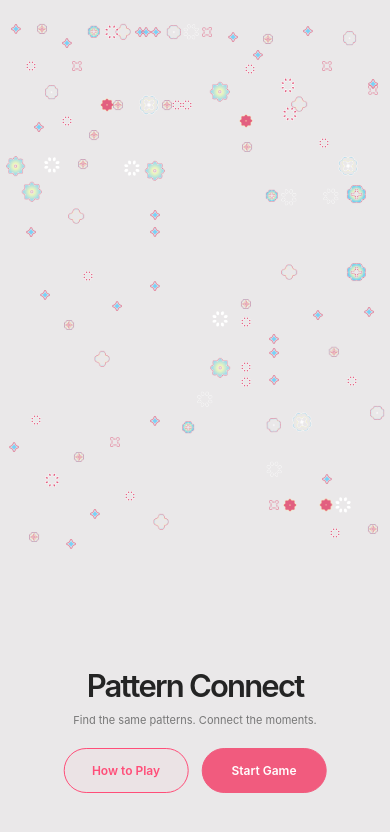
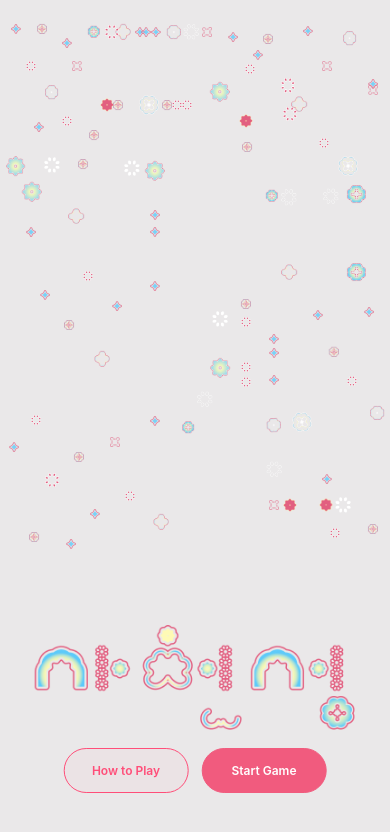
Before and after one commit to soo81zpan/VLFINAL, a plain HTML site: page index.html in a window 390 px wide. Drawn offline with Linux system fonts and the light colour scheme.

Commit message:
Update index.html

```diff
--- a/index.html
+++ b/index.html
@@ -1,13 +1,16 @@
 
-<!doctype html>
+<!DOCTYPE html>
 <html lang="ko">
 <head>
-<meta charset="utf-8">
-<meta name="viewport" content="width=device-width,initial-scale=1,viewport-fit=cover">
+<meta charset="UTF-8">
+<meta name="viewport"
+ content="width=device-width,initial-scale=1,viewport-fit=cover">
 <title>Pattern Connect</title>
 
 <style>
-*{box-sizing:border-box}
+*{
+ box-sizing:border-box;
+}
 
 :root{
  --pink:#f15b7e;
@@ -24,7 +27,9 @@ html,body{
  min-height:100%;
 }
 
-body{background:#fff}
+body{
+ background:#fff;
+}
 
 button,select{
  font:inherit;
@@ -36,7 +41,9 @@ button:disabled{
  cursor:default;
 }
 
-[hidden]{display:none!important}
+[hidden]{
+ display:none!important;
+}
 
 /* ===================================
    HOME SCREEN
@@ -52,13 +59,7 @@ button:disabled{
  isolation:isolate;
 }
 
-/*
- 그래픽 배치 영역
-
- 기존 그룹 전체 축소 방식 제거.
- 화면 전체 너비에 개별 그래픽 배치.
- 타이틀 영역과는 분리.
-*/
+/* 홈 그래픽 전체 배치 영역 */
 
 .home-scene{
  position:absolute;
@@ -71,7 +72,7 @@ button:disabled{
  z-index:1;
 }
 
-/* 개별 그래픽 */
+/* 개별 홈 그래픽 */
 
 .motif{
  position:absolute;
@@ -80,18 +81,28 @@ button:disabled{
  width:var(--w);
  height:auto;
  display:block;
+
  translate:-50% -50%;
+
  transform:rotate(var(--angle,0deg));
  transform-origin:50% 50%;
- transition:transform .16s cubic-bezier(.18,.85,.3,1);
+
+ transition:
+  transform .16s cubic-bezier(.18,.85,.3,1);
+
  pointer-events:none;
  user-select:none;
  -webkit-user-drag:none;
 }
 
 /* ===================================
-   HOME TITLE
+   HOME TITLE IMAGE
 =================================== */
+
+/*
+ 텍스트 타이틀 대신
+ Hometitle.png 사용
+*/
 
 .home-menu{
  position:absolute;
@@ -99,24 +110,36 @@ button:disabled{
  left:50%;
  bottom:5.5%;
  transform:translateX(-50%);
+
  width:min(92%,520px);
+
+ display:flex;
+ flex-direction:column;
+ align-items:center;
+ justify-content:center;
+
  text-align:center;
  background:transparent;
 }
 
-.home-menu h1{
- margin:0 0 9px;
- font-size:clamp(30px,3.1vw,46px);
- line-height:1.2;
- font-weight:600;
- letter-spacing:-1.8px;
-}
-
-.home-menu p{
- margin:0 0 21px;
- font-size:13px;
- color:#777;
-}
+/* 타이틀 PNG */
+
+.home-title-image{
+ display:block;
+
+ width:100%;
+ max-width:440px;
+ height:auto;
+
+ object-fit:contain;
+
+ margin:0 auto 22px;
+
+ user-select:none;
+ -webkit-user-drag:none;
+}
+
+/* 버튼 그룹 */
 
 .home-actions{
  display:flex;
@@ -125,47 +148,59 @@ button:disabled{
  gap:13px;
 }
 
+/* 홈 버튼 */
+
 .home-button{
  min-width:148px;
  height:49px;
  padding:0 21px;
+
  border-radius:999px;
  border:1.7px solid var(--pink-line);
+
  font-size:13px;
  font-weight:600;
+
  transition:
- background .18s,
- transform .18s,
- color .18s;
+  background .18s,
+  transform .18s,
+  color .18s;
 }
 
 .home-button:hover{
  transform:translateY(-2px);
 }
+
+/* How to Play */
 
 .home-button.outline{
  background:rgba(241,91,126,.035);
  color:var(--pink-line);
 }
 
+/* Start Game */
+
 .home-button.filled{
  background:var(--pink);
  border-color:var(--pink);
- color:white;
+ color:#fff;
 }
 
 /* ===================================
-   GAME
+   GAME SCREEN
 =================================== */
 
 #game{
  display:flex;
  flex-direction:column;
+
  height:100dvh;
  min-height:480px;
  max-width:1300px;
+
  margin:auto;
  padding:12px 22px 18px;
+
  background:#fff;
 }
 
@@ -180,8 +215,10 @@ button:disabled{
 .icon-button{
  width:44px;
  height:44px;
+
  border:0;
  background:transparent;
+
  color:#222;
  font-size:24px;
 }
@@ -210,11 +247,16 @@ button:disabled{
  margin:0;
 }
 
+/* 게임 정보 */
+
 .stats{
  flex:none;
+
  display:flex;
  justify-content:center;
+
  gap:clamp(15px,4vw,50px);
+
  text-align:center;
  margin:6px 0 12px;
 }
@@ -232,51 +274,71 @@ button:disabled{
  font-variant-numeric:tabular-nums;
 }
 
+/* 게임판 영역 */
+
 .game-area{
  flex:1;
  min-height:0;
+
  display:flex;
  align-items:center;
  justify-content:center;
+
  padding:8px 0;
 }
 
 .board{
  position:relative;
  display:grid;
+
  grid-template-columns:
- repeat(var(--cols),var(--tile-width));
+  repeat(var(--cols),var(--tile-width));
+
  gap:var(--gap);
+
  width:max-content;
  max-width:100%;
  margin:auto;
 }
 
+/* 개별 게임 타일 */
+
 .tile{
  position:relative;
  display:block;
+
  padding:0;
  border:0;
  background:transparent;
+
  width:var(--tile-width);
  aspect-ratio:var(--ratio);
+
  transition:transform .15s;
 }
 
 .tile img{
  display:block;
+
  width:100%;
  height:100%;
+
  object-fit:contain;
+
  user-select:none;
  pointer-events:none;
 }
+
+/* 선택 상태 */
 
 .tile.selected{
  outline:2px solid var(--pink);
  outline-offset:3px;
+
  transform:scale(.94);
 }
+
+/* 힌트 상태 */
 
 .tile.hint{
  outline:2px solid #edbf4d;
@@ -287,15 +349,22 @@ button:disabled{
  visibility:hidden;
 }
 
+/* 연결선 */
+
 .route{
  position:absolute;
  inset:0;
+
  width:100%;
  height:100%;
+
  overflow:visible;
  pointer-events:none;
+
  z-index:5;
 }
+
+/* 게임 하단 */
 
 .game-footer{
  flex:none;
@@ -304,8 +373,10 @@ button:disabled{
 
 #message{
  min-height:20px;
+
  color:#888;
  font-size:12px;
+
  margin:7px 0 13px;
 }
 
@@ -319,9 +390,12 @@ button:disabled{
 .tool{
  border:1px solid #ddd;
  border-radius:24px;
+
  padding:9px 14px;
+
  background:#fff;
  color:#222;
+
  font-size:12px;
 }
 
@@ -339,20 +413,26 @@ button:disabled{
  position:fixed;
  inset:0;
  z-index:100;
+
  display:flex;
  align-items:center;
  justify-content:center;
+
  background:rgba(234,232,233,.94);
  backdrop-filter:blur(9px);
+
  padding:20px;
 }
 
 .dialog{
  width:min(100%,440px);
- background:white;
+
+ background:#fff;
  border-radius:18px;
+
  padding:37px 28px;
  text-align:center;
+
  box-shadow:0 12px 60px #00000010;
 }
 
@@ -401,17 +481,17 @@ button:disabled{
   width:94%;
  }
 
- .home-menu h1{
-  font-size:31px;
- }
-
- .home-menu p{
-  font-size:11px;
+ .home-title-image{
+  width:100%;
+  max-width:320px;
+  height:auto;
+  margin-bottom:18px;
  }
 
  .home-button{
   min-width:125px;
   height:45px;
+
   padding:0 15px;
   font-size:12px;
  }
@@ -439,6 +519,7 @@ button:disabled{
 }
 
 @media(prefers-reduced-motion:reduce){
+
  .motif,
  .tile,
  .home-button{
@@ -464,11 +545,17 @@ button:disabled{
 
  <div class="home-menu">
 
-  <h1>Pattern Connect</h1>
-
-  <p>
-   Find the same patterns. Connect the moments.
-  </p>
+  <!-- 직접 디자인한 타이틀 PNG -->
+
+  <img
+   src="images/Hometitle.png"
+   alt="Pattern Connect"
+   class="home-title-image"
+   id="homeTitleImage"
+   draggable="false"
+  >
+
+  <!-- 홈 버튼 -->
 
   <div class="home-actions">
 
@@ -614,7 +701,9 @@ button:disabled{
     Sound On
    </button>
 
-   <button class="tool primary" id="restartBtn">
+   <button
+    class="tool primary"
+    id="restartBtn">
     Restart
    </button>
 
@@ -633,7 +722,8 @@ button:disabled{
  id="overlay"
  hidden>
 
- <div class="dialog"
+ <div
+  class="dialog"
   role="dialog"
   aria-modal="true"
   aria-labelledby="dialogTitle">
@@ -677,17 +767,15 @@ const $=id=>document.getElementById(id);
 
    좌표 기준 : 848 × 490
 
-   기존 패턴의 상대적인 위치 유지.
-   전체 너비에 분산되도록 변환.
+   기존 패턴 배치 및
+   좌우 확장 레이아웃 유지
 ===================================== */
 
 const BASE_WIDTH=848;
 const BASE_HEIGHT=490;
 
 /*
-  [이미지 번호, X, Y]
-
-  가운데 원래 배치 + 좌우 확장.
+ [이미지 번호, X, Y]
 */
 
 const HOME_LAYOUT=[
@@ -701,7 +789,7 @@ const HOME_LAYOUT=[
  [8,145,37],
  [11,168,57],
 
- /* 기존 상단 그래픽 */
+ /* 상단 중앙 */
 
  [4,205,28],
  [5,244,28],
@@ -713,7 +801,7 @@ const HOME_LAYOUT=[
  [10,415,28],
  [11,450,28],
 
- /* 오른쪽 상단 확장 */
+ /* 오른쪽 상단 */
 
  [8,506,32],
  [12,543,60],
@@ -732,7 +820,7 @@ const HOME_LAYOUT=[
  [6,165,187],
  [3,204,117],
 
- /* 기존 중상단 */
+ /* 중앙 상단 */
 
  [2,233,91],
  [3,256,91],
@@ -747,7 +835,7 @@ const HOME_LAYOUT=[
  [6,650,90],
  [11,811,78],
 
- /* 중상단 추가 */
+ /* 중상단 장식 */
 
  [8,85,110],
  [12,145,105],
@@ -755,7 +843,7 @@ const HOME_LAYOUT=[
  [8,560,48],
  [12,704,124],
 
- /* 기존 두 번째 그룹 */
+ /* 중앙 두 번째 그룹 */
 
  [1,70,166],
  [13,286,146],
@@ -770,7 +858,7 @@ const HOME_LAYOUT=[
  [10,720,170],
  [15,775,168],
 
- /* 왼쪽 중간 보강 */
+ /* 왼쪽 중간 */
 
  [14,44,270],
  [8,98,256],
@@ -779,7 +867,7 @@ const HOME_LAYOUT=[
  [6,221,311],
  [8,254,265],
 
- /* 기존 중앙 */
+ /* 중앙 */
 
  [8,337,248],
  [14,478,248],
@@ -792,7 +880,7 @@ const HOME_LAYOUT=[
  [8,595,294],
  [8,595,306],
 
- /* 오른쪽 중간 보강 */
+ /* 오른쪽 중간 */
 
  [8,802,270],
  [3,726,305],
@@ -809,7 +897,7 @@ const HOME_LAYOUT=[
  [8,207,445],
  [11,250,383],
 
- /* 기존 하단 중앙 */
+ /* 중앙 하단 */
 
  [1,479,319],
  [12,535,318],
@@ -822,7 +910,7 @@ const HOME_LAYOUT=[
  [9,595,368],
  [7,656,366],
 
- /* 하단 좌우 추가 */
+ /* 하단 좌우 */
 
  [3,75,465],
  [8,154,471],
@@ -834,7 +922,7 @@ const HOME_LAYOUT=[
  [3,810,458],
  [12,729,462],
 
- /* 기존 하단 */
+ /* 오른쪽 하단 */
 
  [10,595,406],
  [11,596,438],
@@ -844,7 +932,9 @@ const HOME_LAYOUT=[
 
 ];
 
-/* 이미지 번호별 상대 크기 */
+/* =====================================
+   HOME GRAPHIC SIZE
+===================================== */
 
 const HOME_WIDTH={
  1:74,
@@ -864,15 +954,6 @@ const HOME_WIDTH={
  15:68
 };
 
-/*
- 개별 이미지 크기 비율.
-
- 위치는 전체 화면으로 확장하고
- 크기는 별도로 제어한다.
-
- 숫자가 작을수록 이미지 작아짐.
-*/
-
 const MOTIF_SIZE_FACTOR=0.58;
 
 const homeNodes=[];
@@ -881,7 +962,7 @@ const motionTimers=new Set();
 let motionRunning=false;
 
 /* =====================================
-   HOME IMAGE CREATION
+   HOME IMAGE PATH
 ===================================== */
 
 function homeImagePath(number){
@@ -891,10 +972,14 @@ function homeImagePath(number){
   ".png";
 }
 
+/* =====================================
+   CREATE HOME GRAPHICS
+===================================== */
+
 function buildHome(){
 
  const root=$("homeScene");
- const frag=document.createDocumentFragment();
+ const fragment=document.createDocumentFragment();
 
  HOME_LAYOUT.forEach(([number,x,y],i)=>{
 
@@ -907,21 +992,19 @@ function buildHome(){
 
   image.src=homeImagePath(number);
 
-  /*
-   PNG 로딩 실패 시:
-   깨진 이미지 아이콘을 노출하지 않고 숨김.
-   다른 패턴으로 임의 대체하지 않음.
-  */
+  /* 이미지 로딩 오류 시 숨김 */
 
   image.onerror=()=>{
+
    image.style.display="none";
+
    console.warn(
     "홈 이미지 로딩 실패:",
     image.src
    );
   };
 
-  /* X / Y는 화면 전체 비율 기준 */
+  /* 위치 */
 
   image.style.setProperty(
    "--x",
@@ -933,10 +1016,7 @@ function buildHome(){
    (y/BASE_HEIGHT*100)+"%"
   );
 
-  /*
-   그래픽 너비는 화면 전체 확대와
-   무관하게 제한된 범위로 계산
-  */
+  /* 크기 */
 
   const relativeWidth=
    HOME_WIDTH[number]*
@@ -956,12 +1036,12 @@ function buildHome(){
   image.style.zIndex=String(i%8);
   image.dataset.rotation="0";
 
-  frag.appendChild(image);
+  fragment.appendChild(image);
   homeNodes.push(image);
 
  });
 
- root.replaceChildren(frag);
+ root.replaceChildren(fragment);
 }
 
 /* =====================================
@@ -1035,18 +1115,68 @@ function startHomeMotion(){
 }
 
 /* =====================================
-   GAME STATE
+   HOME TITLE IMAGE CHECK
+===================================== */
+
+const homeTitleImage=$("homeTitleImage");
+
+homeTitleImage.onerror=()=>{
+
+ /*
+  PNG 파일을 못 찾으면
+  깨진 이미지 아이콘 대신
+  기존 텍스트 타이틀 표시
+ */
+
+ homeTitleImage.style.display="none";
+
+ const fallback=document.createElement("h1");
+
+ fallback.textContent="Pattern Connect";
+
+ fallback.style.margin="0 0 22px";
+ fallback.style.fontSize="42px";
+ fallback.style.fontWeight="600";
+ fallback.style.letterSpacing="-1.8px";
+
+ homeTitleImage.parentElement.insertBefore(
+  fallback,
+  homeTitleImage
+ );
+
+ console.warn(
+  "Hometitle.png 파일을 찾지 못했습니다."
+ );
+};
+
+/* =====================================
+   GAME SETTINGS
 ===================================== */
 
 const LEVELS={
- easy:{rows:4,cols:6,time:360},
- normal:{rows:5,cols:8,time:300},
- hard:{rows:6,cols:10,time:240}
+ easy:{
+  rows:4,
+  cols:6,
+  time:360
+ },
+
+ normal:{
+  rows:5,
+  cols:8,
+  time:300
+ },
+
+ hard:{
+  rows:6,
+  cols:10,
+  time:240
+ }
 };
 
 let stage=1;
 let rows=0;
 let cols=0;
+
 let board=[];
 
 let score=0;
@@ -1068,12 +1198,20 @@ let audioContext=null;
 
 let tileRatio=184/223;
 
+/* =====================================
+   GAME IMAGE PATH
+===================================== */
+
 function imagePath(number){
 
  return "images/tile"+
   String(number).padStart(2,"0")+
   ".jpg";
 }
+
+/* =====================================
+   STAGE IMAGE GROUP
+===================================== */
 
 function groupForStage(number){
 
@@ -1082,6 +1220,10 @@ function groupForStage(number){
   (_,i)=>i+(number%2?1:10)
  );
 }
+
+/* =====================================
+   UTILITIES
+===================================== */
 
 function formatTime(value){
 
@@ -1235,8 +1377,6 @@ function playSound(type){
 
 /* =====================================
    PATH FINDING
-
-   최대 두 번 방향 전환
 ===================================== */
 
 function findPath(a,b){
@@ -1354,6 +1494,10 @@ function findPath(a,b){
  return null;
 }
 
+/* =====================================
+   FIND AVAILABLE PAIR
+===================================== */
+
 function findPair(){
 
  for(let a=0;a<board.length;a++){
@@ -1391,14 +1535,6 @@ function generateBoard(group,positions=null,ids=null){
    (_,i)=>group[i%group.length]
   );
 
- /*
-  빈 게임판에 연결 가능한 두 칸을
-  차례로 채우는 방식.
-
-  나중에 배치한 쌍부터 제거하면
-  경로를 확보할 수 있다.
- */
-
  for(let attempt=0;attempt<80;attempt++){
 
   board=Array(count).fill(null);
@@ -1453,11 +1589,6 @@ function buildBoard(){
  const group=groupForStage(stage);
 
  if(generateBoard(group))return;
-
- /*
-  예비 게임판:
-  가로로 인접한 패를 같은 이미지로 배치
- */
 
  board=Array(rows*cols).fill(null);
 
@@ -1659,10 +1790,6 @@ function render(){
 
    img.onerror=()=>{
     img.style.visibility="hidden";
-    console.warn(
-     "게임 패 이미지 로딩 실패:",
-     img.src
-    );
    };
 
    button.append(img);
```
